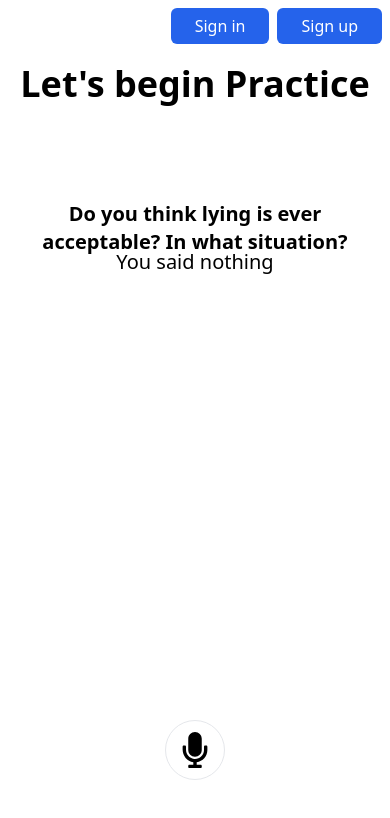
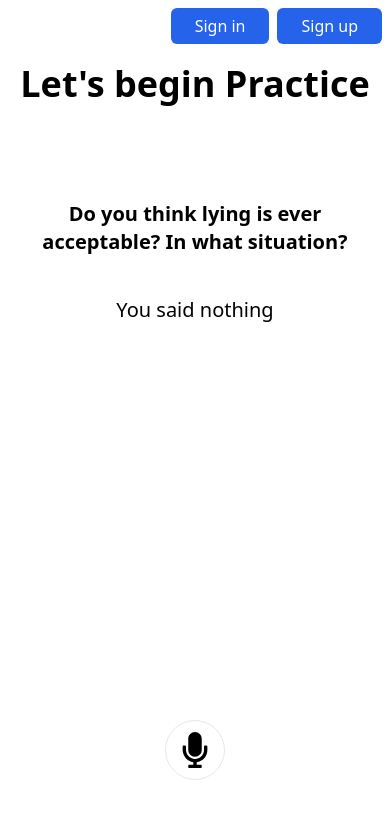
Before and after one commit to Jasur-Ramazonov/personal_teacher, a React (Vite) app: page / in a window 390 px wide. Shown: the top 818 px of the page. Built offline with nearby package versions, Linux system fonts and the light colour scheme; no server answers.

Commit message:
changed gap

```diff
--- a/src/Home.tsx
+++ b/src/Home.tsx
@@ -86,10 +86,10 @@ function Home() {
       <h1 className="text-4xl font-bold absolute top-16 text-center w-full flex flex-col gap-2">
         {user ? `Hi ${user.firstName}!` : ""} <span>Let's begin Practice</span>
       </h1>
-      <p className="absolute top-48 text-xl h-[100px] p-2 w-full text-center overflow-auto font-semibold md:mb-0 mb-10">
+      <p className="absolute top-48 text-xl h-[100px] p-2 w-full text-center overflow-auto font-semibold">
         {currentQuestion}
       </p>
-      <p className="absolute top-60 text-xl h-[350px] p-2 w-full text-center overflow-auto">
+      <p className="absolute top-72 text-xl h-[350px] p-2 w-full text-center overflow-auto">
         {spokenText ? <span>You said: {spokenText}</span> : "You said nothing"}
       </p>
       <div className="absolute bottom-16 w-full flex justify-center items-center flex-col gap-5">
```
